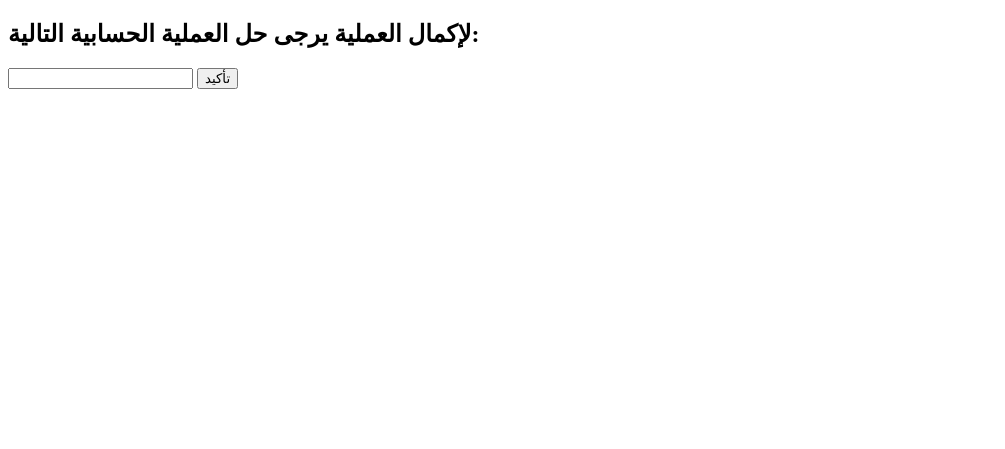
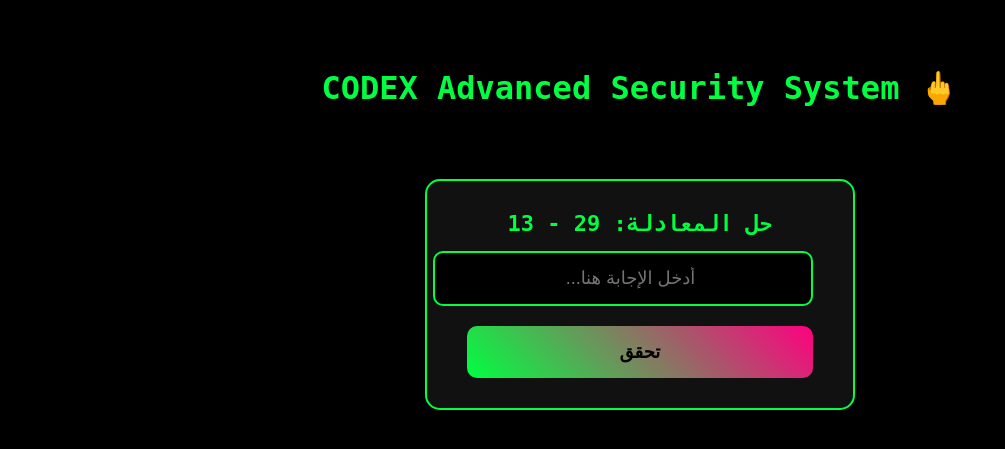
Before and after one commit to ouldahsenef-netizen/Codexpanel, a Flask app: page /security/challenge in a window 1280 px wide. Shown: the top 449 px of the page, without its empty margins (0-1005 px from the left). Run offline with Flask 2, Linux system fonts and the light colour scheme.

Commit message:
Update captcha.html

```diff
--- a/templates/captcha.html
+++ b/templates/captcha.html
@@ -1,38 +1,165 @@
 <!DOCTYPE html>
-<html lang="ar">
+<html lang="ar" dir="rtl">
 <head>
     <meta charset="UTF-8" />
-  <title>التحقق الأمني - كابتشا</title>
+    <meta name="viewport" content="width=device-width, initial-scale=1" />
+    <title>🖕 CODEX Security Verification</title>
+    <style>
+        body {
+            background-color: #000;
+            color: #00ff41;
+            font-family: 'Fira Code', monospace;
+            text-align: center;
+            padding: 40px;
+        }
+        .challenge-box {
+            background: #111;
+            border: 2px solid #00ff41;
+            border-radius: 15px;
+            display: inline-block;
+            padding: 30px 40px;
+            margin-top: 50px;
+            max-width: 400px;
+        }
+        input.challenge-input {
+            width: 100%;
+            font-size: 18px;
+            padding: 15px;
+            margin-top: 15px;
+            background: #000;
+            color: #0f0;
+            border: 2px solid #00ff41;
+            border-radius: 10px;
+            text-align: center;
+        }
+        button.verify-btn {
+            margin-top: 20px;
+            width: 100%;
+            font-size: 18px;
+            padding: 15px;
+            background: linear-gradient(45deg, #00ff41, #ff0080);
+            border: none;
+            border-radius: 10px;
+            cursor: pointer;
+            font-weight: bold;
+        }
+        button.verify-btn:disabled {
+            opacity: 0.5;
+            cursor: not-allowed;
+        }
+        .error-message {
+            margin-top: 20px;
+            color: #ff0080;
+            font-weight: bold;
+        }
+        .success-message {
+            margin-top: 20px;
+            color: #00ff41;
+            font-weight: bold;
+        }
+    </style>
 </head>
 <body>
-  <h2>لإكمال العملية يرجى حل العملية الحسابية التالية:</h2>
-  <form action="/api/security/verify-human" method="post" onsubmit="return submitCaptcha(event)">
-    <p>{{ question }}</p>
-    <input type="number" id="answer" name="answer" required />
-    <button type="submit">تأكيد</button>
-  </form>
-  <p id="result"></p>
+    <h1>🖕 CODEX Advanced Security System</h1>
+    <div class="challenge-box">
+        <div id="challenge-question" style="font-size: 22px; font-weight: bold;">تحميل السؤال...</div>
+        <input type="number" id="answer-input" class="challenge-input" placeholder="أدخل الإجابة هنا..." />
+        <button id="verify-btn" class="verify-btn">تحقق</button>
+        <div id="message" class="error-message" style="display:none;"></div>
+    </div>
+
 <script>
-    async function submitCaptcha(event) {
-      event.preventDefault();
-      const answer = document.getElementById('answer').value;
-      const response = await fetch('/api/security/verify-human', {
+    const verifyBtn = document.getElementById('verify-btn');
+    const answerInput = document.getElementById('answer-input');
+    const messageDiv = document.getElementById('message');
+    const questionDiv = document.getElementById('challenge-question');
+
+    let question = "";
+    let attempts = 0;
+    const maxAttempts = 3;
+    let userAgent = navigator.userAgent;
+
+    async function loadChallenge() {
+        try {
+            const res = await fetch('/api/security/generate-challenge');
+            if (res.ok) {
+                const data = await res.json();
+                question = data.question;
+                questionDiv.textContent = `حل المعادلة: ${question}`;
+                answerInput.value = "";
+                messageDiv.style.display = "none";
+                verifyBtn.disabled = false;
+            } else {
+                questionDiv.textContent = "حدث خطأ في تحميل السؤال.";
+                verifyBtn.disabled = true;
+            }
+        } catch {
+            questionDiv.textContent = "فشل في تحميل السؤال.";
+            verifyBtn.disabled = true;
+        }
+    }
+
+    async function verifyAnswer() {
+        let answer = answerInput.value.trim();
+        if (answer === "") {
+            showMessage("الرجاء إدخال الإجابة", true);
+            return;
+        }
+        verifyBtn.disabled = true;
+
+        try {
+            const res = await fetch('/api/security/verify-human', {
                 method: 'POST',
-        headers: { 'Content-Type': 'application/json' },
-        body: JSON.stringify({ answer }),
+                headers: {
+                    'Content-Type': 'application/json'
+                },
+                body: JSON.stringify({
+                    answer: answer,
+                    user_agent: userAgent,
+                    attempts: attempts
+                })
             });
-      const data = await response.json();
-      const resultEl = document.getElementById('result');
-      if (data.success) {
-        resultEl.textContent = data.message + ', سيتم تحويلك الآن...';
+            const data = await res.json();
+
+            if (res.ok && data.success) {
+                showMessage(data.message, false);
                 setTimeout(() => {
-          window.location.href = '/admin/login';
+                    window.location.href = '/admin/login';  // إعادة التوجيه لصفحة تسجيل دخول الأدمن
                 }, 1500);
             } else {
-        resultEl.textContent = 'خطأ: ' + data.message;
+                attempts++;
+                if(attempts >= maxAttempts){
+                    showMessage("تجاوزت عدد المحاولات المسموح به. سيتم حظرك مؤقتًا.", true);
+                    verifyBtn.disabled = true;
+                    setTimeout(() => {
+                        window.location.href = '/security/blocked';
+                    }, 3000);
+                } else {
+                    showMessage(data.message || "الإجابة غير صحيحة، حاول مجددًا.", true);
+                    await loadChallenge();
                 }
-      return false;
             }
+        } catch {
+            showMessage("حدث خطأ دراسي أثناء التحقق. حاول لاحقًا.", true);
+        } finally {
+            verifyBtn.disabled = false;
+        }
+    }
+
+    function showMessage(msg, isError) {
+        messageDiv.textContent = msg;
+        messageDiv.style.color = isError ? '#ff0040' : '#00ff41';
+        messageDiv.style.display = 'block';
+    }
+
+    verifyBtn.addEventListener('click', verifyAnswer);
+    answerInput.addEventListener('keypress', (e) => {
+        if (e.key === 'Enter') {
+            verifyAnswer();
+        }
+    });
+
+    loadChallenge();
 </script>
 </body>
 </html>
```
Lines whose indentation alone changed are shown as unchanged.
